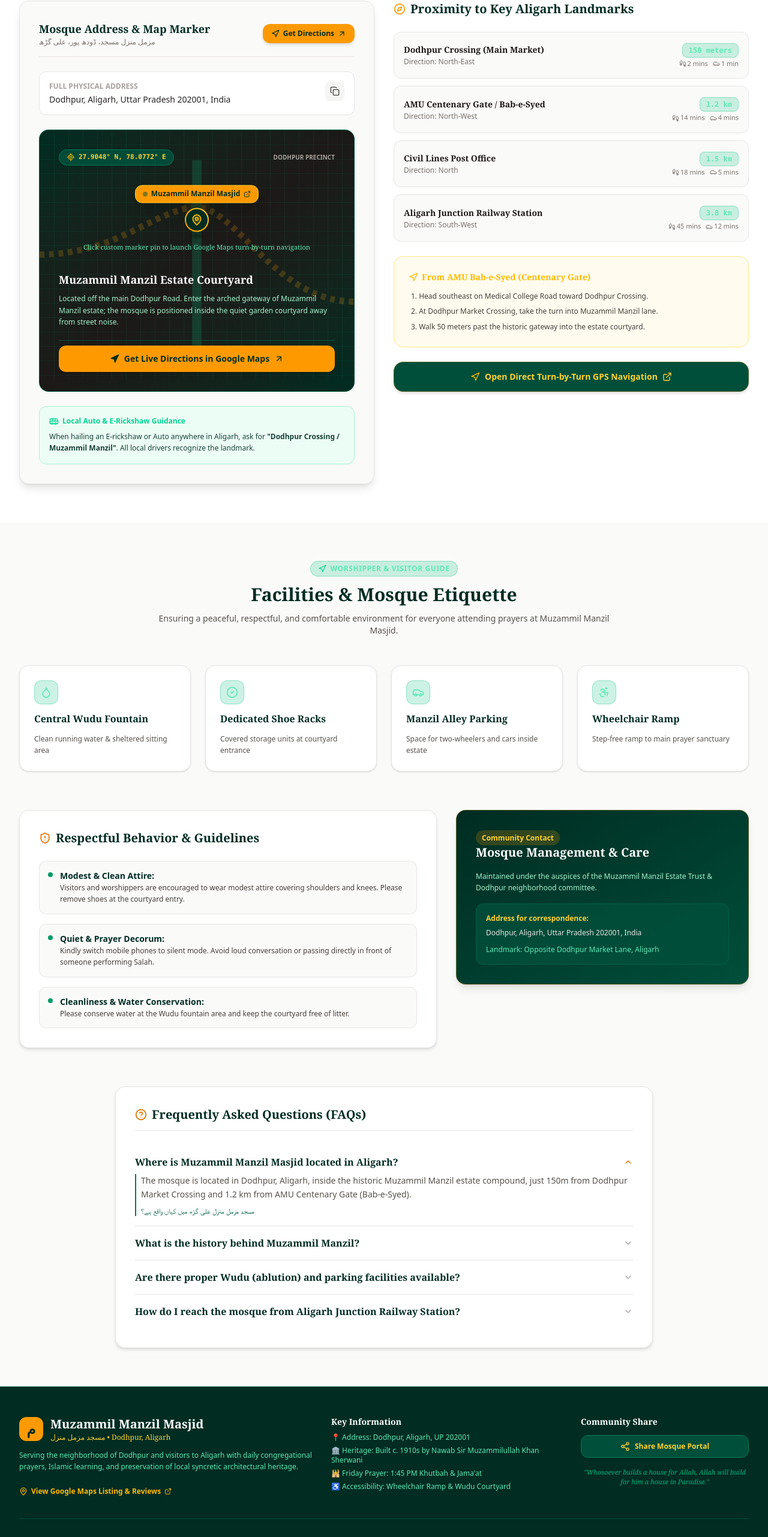
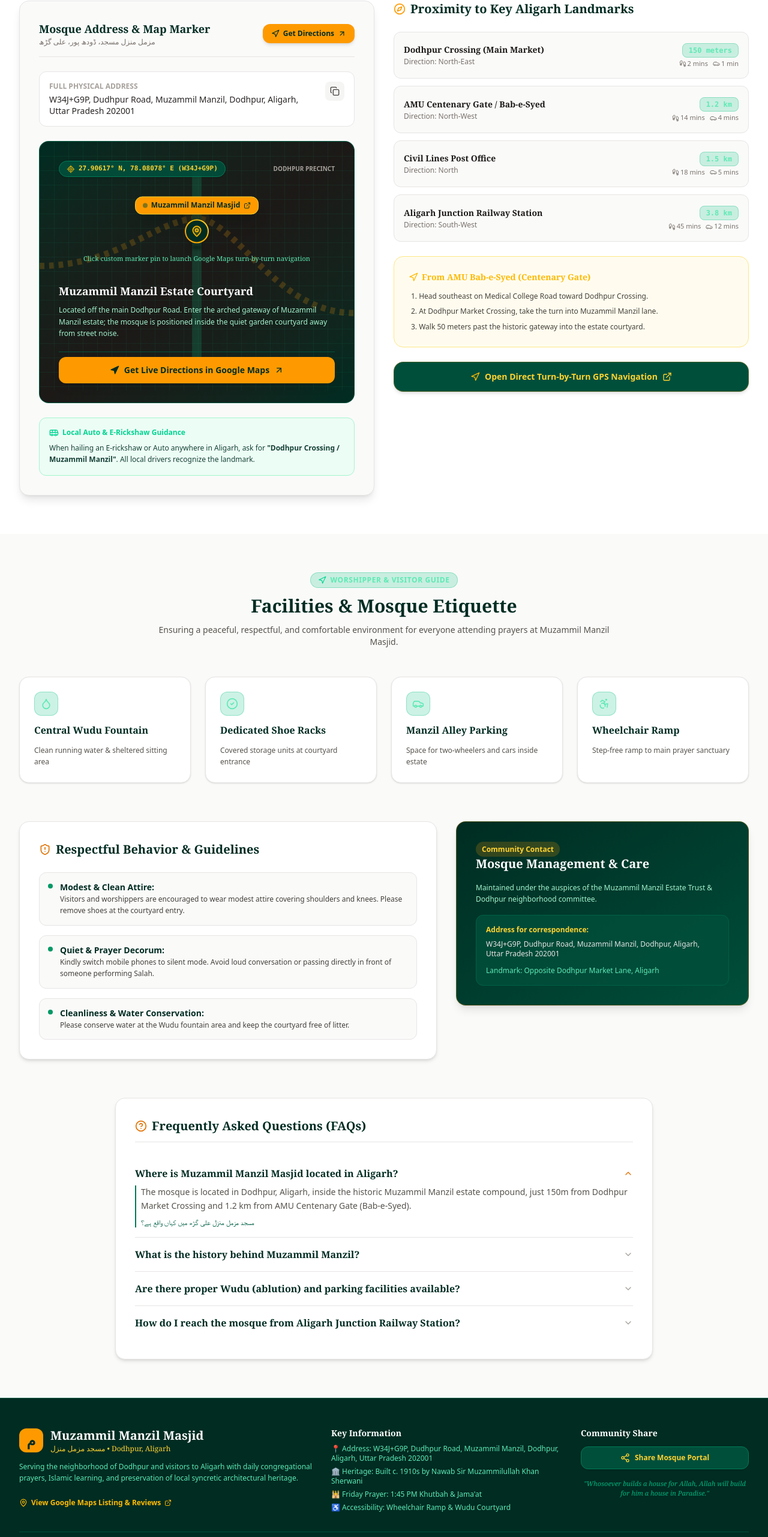
Before and after one commit to ahmadshaadzaki/Muzammil-Manzil-Masjid-Website, a React (Vite) app: page / in a window 1280 px wide. Shown: the part 4071-6633 px from the top of the page at 60% size. Built offline with nearby package versions, Linux system fonts and the light colour scheme.

Commit message:
fix: update mosque location address, coordinates and live directions URL to W34J+G9P, Dudhpur Road, Muzammil Manzil

```diff
--- a/src/components/DirectionsMap.tsx
+++ b/src/components/DirectionsMap.tsx
@@ -7,7 +7,7 @@ export const DirectionsMap: React.FC<{ isDarkMode?: boolean }> = ({ isDarkMode =
   const [copied, setCopied] = useState(false);
 
   // Direct Google Maps Directions link for turn-by-turn navigation
-  const directDirectionsUrl = `https://www.google.com/maps/dir/?api=1&destination=${MOSQUE_INFO.coordinates.lat},${MOSQUE_INFO.coordinates.lng}&destination_place_id=Muzammil+Manzil+Masjid`;
+  const directDirectionsUrl = MOSQUE_INFO.googleMapsUrl;
 
   const handleCopyAddress = () => {
     navigator.clipboard.writeText(MOSQUE_INFO.location);
@@ -107,7 +107,7 @@ export const DirectionsMap: React.FC<{ isDarkMode?: boolean }> = ({ isDarkMode =
               <div className="relative z-10 flex items-center justify-between">
                 <span className="px-3 py-1 rounded-full bg-emerald-900/90 border border-emerald-700 text-amber-300 text-[11px] font-mono font-bold flex items-center gap-1.5 shadow-sm">
                   <LocateFixed className="w-3.5 h-3.5 text-amber-400" />
-                  <span>27.9048° N, 78.0772° E</span>
+                  <span>{MOSQUE_INFO.coordinates.lat}° N, {MOSQUE_INFO.coordinates.lng}° E ({MOSQUE_INFO.addressPlusCode})</span>
                 </span>
                 <span className="text-[10px] text-stone-400 uppercase font-semibold">Dodhpur Precinct</span>
               </div>
--- a/src/components/Footer.tsx
+++ b/src/components/Footer.tsx
@@ -57,7 +57,7 @@ export const Footer: React.FC = () => {
           <div className="md:col-span-4 space-y-2 text-xs">
             <h4 className="font-serif font-bold text-white text-sm">Key Information</h4>
             <ul className="space-y-1.5 text-emerald-300">
-              <li>📍 Address: Dodhpur, Aligarh, UP 202001</li>
+              <li>📍 Address: {MOSQUE_INFO.location}</li>
               <li>🏛️ Heritage: Built c. 1910s by Nawab Sir Muzammilullah Khan Sherwani</li>
               <li>🕌 Friday Prayer: 1:45 PM Khutbah & Jama'at</li>
               <li>♿ Accessibility: Wheelchair Ramp & Wudu Courtyard</li>
--- a/src/data/mosqueData.ts
+++ b/src/data/mosqueData.ts
@@ -3,11 +3,12 @@ import { Notice, FAQItem, LandmarkDistance, GalleryItem } from '../types';
 export const MOSQUE_INFO = {
   nameEn: 'Muzammil Manzil Masjid',
   nameUrdu: 'مسجد مزمل منزل',
-  location: 'Dodhpur, Aligarh, Uttar Pradesh 202001, India',
-  googleMapsUrl: 'https://maps.app.goo.gl/uEsbwS6xTX8hnwsD8',
+  addressPlusCode: 'W34J+G9P',
+  location: 'W34J+G9P, Dudhpur Road, Muzammil Manzil, Dodhpur, Aligarh, Uttar Pradesh 202001',
+  googleMapsUrl: 'https://www.google.com/maps/dir/?api=1&destination=W34J%2BG9P%2C+Dudhpur+Road%2C+Muzammil+Manzil%2C+Dodhpur%2C+Aligarh%2C+Uttar+Pradesh+202001',
   coordinates: {
-    lat: 27.9048,
-    lng: 78.0772,
+    lat: 27.90617,
+    lng: 78.08078,
   },
   establishedEra: 'Early 20th Century (c. 1910s)',
   founder: 'Nawab Sir Mohammad Muzammilullah Khan Sherwani (KCI)',
```
